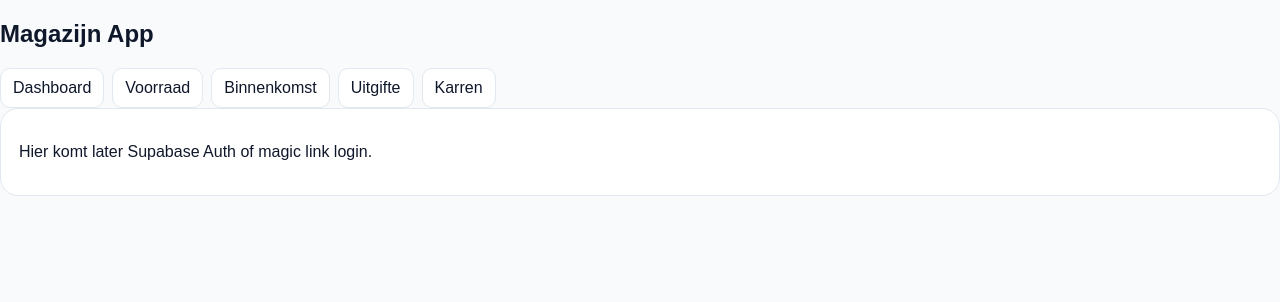
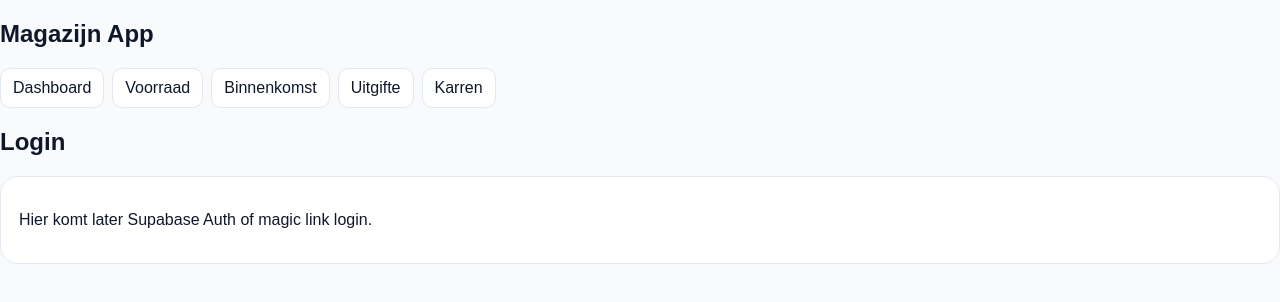
Before and after one commit to maxxvrm-afk/magazijn, a Next.js app: page /login in a window 1280 px wide. Shown: the top 302 px of the page. Built offline with nearby package versions, Linux system fonts and the light colour scheme.

Commit message:
add title prop to app shell

```diff
--- a/components/layout/app-shell.tsx
+++ b/components/layout/app-shell.tsx
@@ -1,4 +1,5 @@
 import Link from "next/link";
+import { ReactNode } from "react";
 
 const links = [
   ["/dashboard", "Dashboard"],
@@ -8,7 +9,12 @@ const links = [
   ["/karren", "Karren"],
 ] as const;
 
-export function AppShell({ children }: { children: React.ReactNode }) {
+type AppShellProps = {
+  children: ReactNode;
+  title?: string;
+};
+
+export function AppShell({ children, title }: AppShellProps) {
   return (
     <div className="app-shell">
       <aside className="sidebar">
@@ -22,7 +28,10 @@ export function AppShell({ children }: { children: React.ReactNode }) {
         </nav>
       </aside>
 
-      <main className="content">{children}</main>
+      <main className="content">
+        {title ? <h2>{title}</h2> : null}
+        {children}
+      </main>
     </div>
   );
 }
--- a/next.config.ts
+++ b/next.config.ts
@@ -1,9 +1,7 @@
 import type { NextConfig } from "next";
 
 const nextConfig: NextConfig = {
-  experimental: {
-    typedRoutes: true,
-  },
+  typedRoutes: true,
 };
 
 export default nextConfig;
```
